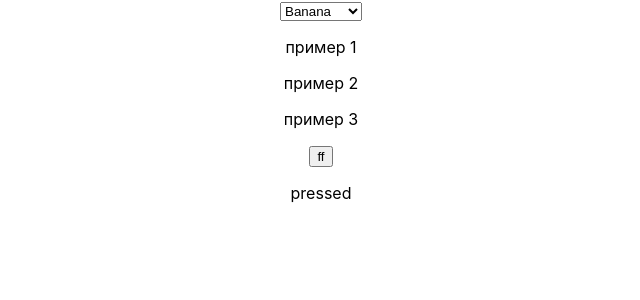
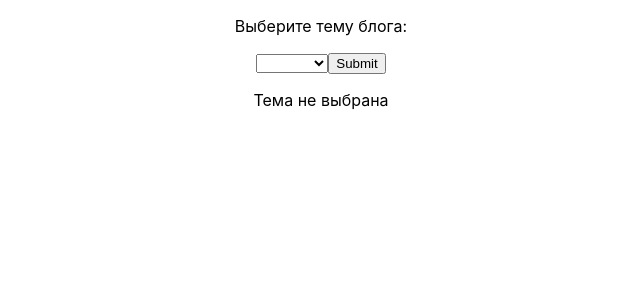
Before and after one commit to aprricod/react_homework3, a React (Create React App) app: page / in a window 1280 px wide. Shown: the top 300 px of the page, without its empty margins (319-959 px from the left). Built offline with nearby package versions, Linux system fonts and the light colour scheme.

Commit message:
добавлен вывод элемента при выборе значения списка

```diff
--- a/src/Comps/List.js
+++ b/src/Comps/List.js
@@ -1,57 +1,104 @@
 import React from "react";
 
-const options = [
-  {
-    label: "Apple",
-    value: "apple",
-  },
-  {
-    label: "Mango",
-    value: "mango",
-  },
-  {
-    label: "Banana",
-    value: "banana",
-  },
-  {
-    label: "Pineapple",
-    value: "pineapple",
-  },
-];
+// const options = [
+//   {
+//     label: "Apple",
+//     value: "apple",
+//   },
+//   {
+//     label: "Mango",
+//     value: "mango",
+//   },
+//   {
+//     label: "Banana",
+//     value: "banana",
+//   },
+//   {
+//     label: "Pineapple",
+//     value: "pineapple",
+//   },
+// ];
+
+// class List extends React.Component {
+//   constructor(props) {
+//     super(props);
+//     this.state = {
+//       fruit: "banana",
+//     };
+//     // this.handlerClick = this.handlerClick.bind(this);
+//     this.handlerChange = this.handlerChange.bind(this);
+//   }
+
+//   //   handlerClick() {
+//   //     this.setState({ counter: this.state.counter + 1 });
+//   //   }
+
+//   handlerChange(e) {
+//     this.setState({ fruit: e.target.value });
+//     console.log(this.state.value);
+//   }
+
+//   render() {
+//     return (
+//       <div className="App">
+//         <select value={this.state.fruit} onChange={this.handlerChange}>
+//           {options.map((option) => (
+//             <option value={option.value}>{option.label}</option>
+//           ))}
+//         </select>
+//         <p>пример 1</p>
+//         <p>пример 2</p>
+//         <p>пример 3</p>
+
+//         <button onClick={this.handlerClick}>ff</button>
+//         <p>pressed {this.state.counter}</p>
+//       </div>
+//     );
+//   }
+// }
 
 class List extends React.Component {
   constructor(props) {
     super(props);
-    this.state = {
-      fruit: "banana",
-    };
-    // this.handlerClick = this.handlerClick.bind(this);
-    this.handlerChange = this.handlerChange.bind(this);
+    this.state = { value: "" };
+
+    this.handleChange = this.handleChange.bind(this);
+    this.handleSubmit = this.handleSubmit.bind(this);
   }
 
-  //   handlerClick() {
-  //     this.setState({ counter: this.state.counter + 1 });
-  //   }
+  handleChange(event) {
+    this.setState({ value: event.target.value });
+  }
 
-  handlerChange(e) {
-    this.setState({ fruit: e.target.value });
-    console.log(this.state.value);
+  handleSubmit(event) {
+    alert("Your favorite flavor is: " + this.state.value);
+    event.preventDefault();
   }
 
   render() {
     return (
       <div className="App">
-        <select value={this.state.fruit} onChange={this.handlerChange}>
-          {options.map((option) => (
-            <option value={option.value}>{option.label}</option>
-          ))}
-        </select>
-        <p>пример 1</p>
-        <p>пример 2</p>
-        <p>пример 3</p>
-
-        <button onClick={this.handlerClick}>ff</button>
-        <p>pressed {this.state.counter}</p>
+        <form onSubmit={this.handleSubmit}>
+          <label>
+            <p>Выберите тему блога: </p>
+            <select value={this.state.value} onChange={this.handleChange}>
+              <option value=""></option>
+              <option value="lime">Lime</option>
+              <option value="coconut">Coconut</option>
+              <option value="mango">Mango</option>
+            </select>
+          </label>
+          <input type="submit" value="Submit" />
+          {this.state.value === "mango" ? (
+            <p>Манго</p>
+          ) : this.state.value === "lime" ? (
+            <p>Лимоны</p>
+          ) : this.state.value === "coconut" ? (
+            <p>Кокосы</p>
+          ) : (
+            <p>Тема не выбрана</p>
+          )}
+        </form>
       </div>
     );
   }
```
